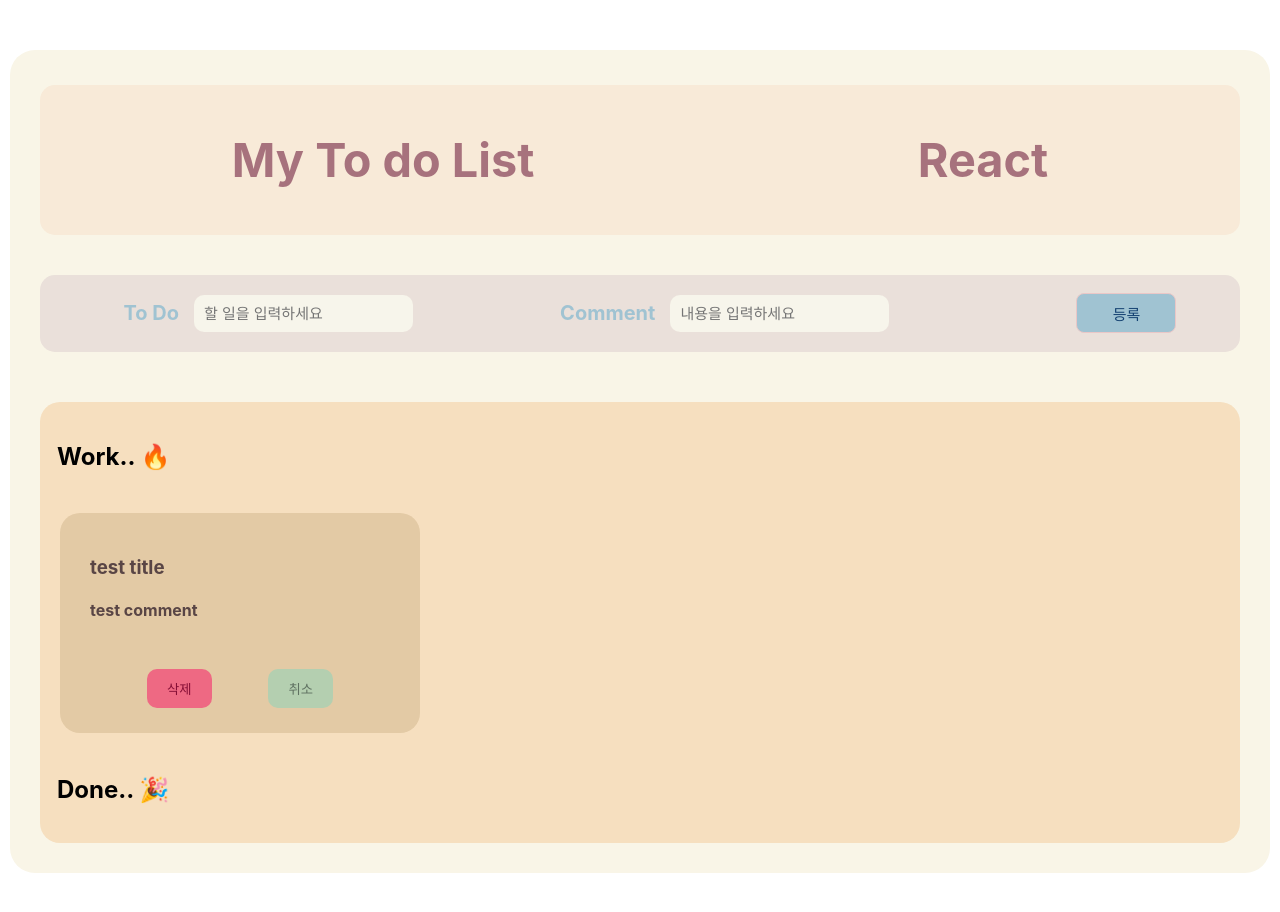
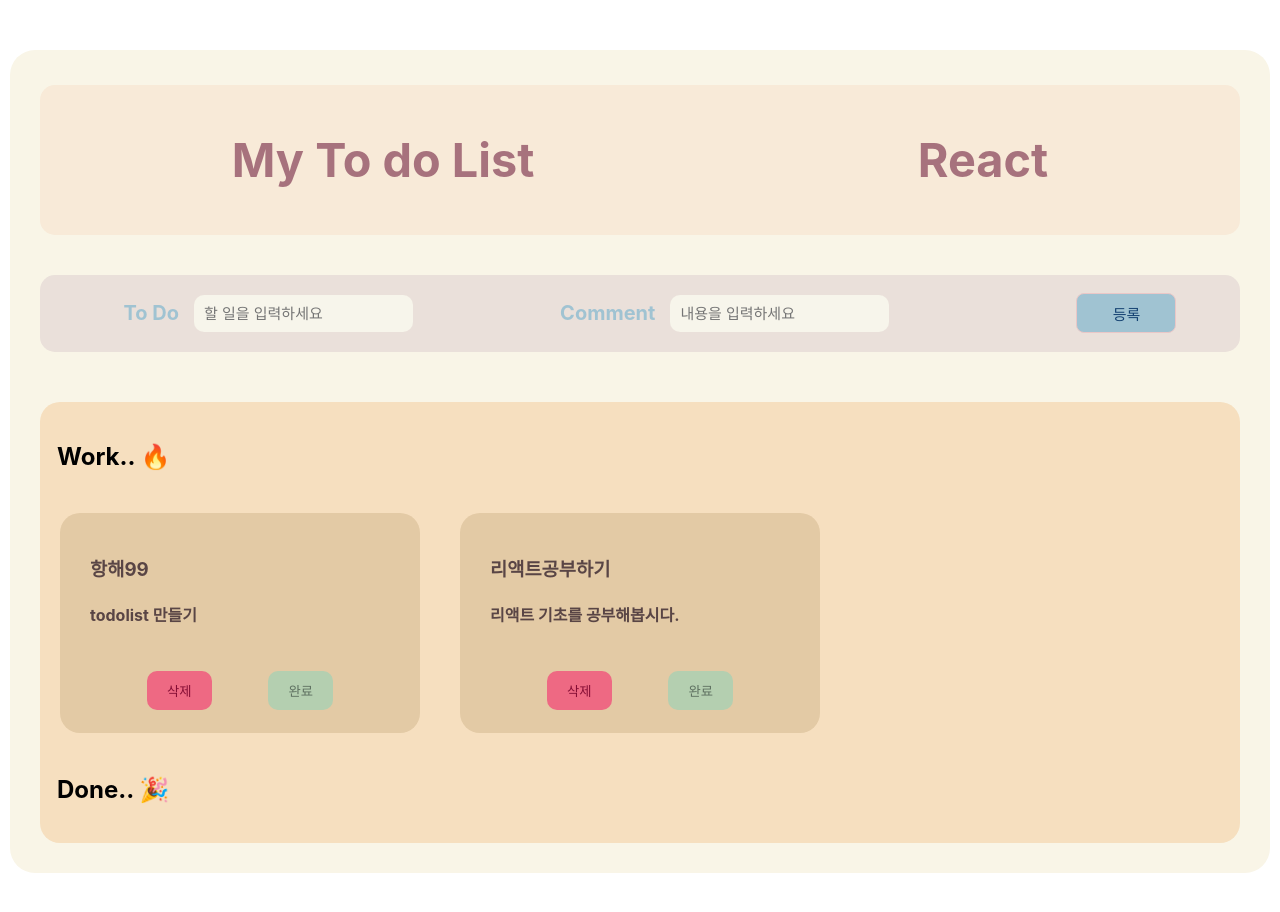
Before and after one commit to hdlee0619/react-todo, a React (Create React App) app: page / in a window 1280 px wide. Shown: the top 912 px of the page. Built offline with nearby package versions, Linux system fonts and the light colour scheme.

Commit message:
feat: Add todo-cards to ToDoCardContainer.jsx

```diff
--- a/src/App.jsx
+++ b/src/App.jsx
@@ -43,6 +43,11 @@
 `;
 
 const App = () => {
+  let [toDo, setToDo] = useState([
+    { id: 0, title: '리액트공부하기', comment: '리액트 기초를 공부해봅시다.', isDone: false },
+    { id: 1, title: '항해99', comment: 'todolist 만들기', isDone: true },
+  ]);
+
   return (
     <AppContainer>
       <Header>
@@ -50,11 +55,19 @@
         <h3>React</h3>
       </Header>
       <main>
-        <CreateToDoContainer></CreateToDoContainer>
+        <CreateToDoContainer toDo={toDo} setToDo={setToDo}></CreateToDoContainer>
         <ListContainer>
           <ToDoTitle>Work.. 🔥</ToDoTitle>
           <ToDoList>
-            <ToDoCardContainer></ToDoCardContainer>
+            {toDo
+              .sort((a, b) => b.id - a.id)
+              .map((item, idx) => {
+                return (
+                  <ToDoCardContainer toDo={item} setToDo={setToDo} key={item.id}>
+                    완료
+                  </ToDoCardContainer>
+                );
+              })}
           </ToDoList>
           <ToDoTitle>Done.. 🎉</ToDoTitle>
           <ToDoList></ToDoList>
--- a/src/components/CreateToDoContainer.jsx
+++ b/src/components/CreateToDoContainer.jsx
@@ -1,4 +1,5 @@
 import styled from 'styled-components';
+import { useState } from 'react';
 
 const FormContainer = styled.form`
   display: flex;
@@ -49,19 +50,43 @@
   font-size: 15px;
 `;
 
-const CreateToDoContainer = () => {
+const CreateToDoContainer = (props) => {
+  let [toDoTitle, setToDoTitle] = useState('');
+  const changeToDoTitleValue = (event) => {
+    setToDoTitle(event.target.value);
+  };
+
+  let [toDoComment, setToDoComment] = useState('');
+  const changeToDoCommentValue = (event) => {
+    setToDoComment(event.target.value);
+  };
+
+  const AddToDo = () => {
+    if (toDoTitle === '') {
+      alert('To Do는 입력해주세요 😉');
+    }
+    let copy = [{ id: props.toDo.length, title: toDoTitle, comment: toDoComment, isDone: false }, ...props.toDo];
+    props.setToDo(copy);
+    setToDoTitle('');
+    setToDoComment('');
+  };
+
+  const postRequest = (event) => {
+    event.preventDefault();
+  };
+
   return (
     <>
-      <FormContainer>
+      <FormContainer action="/" onSubmit={postRequest}>
         <InputContainer>
           <InputHead>To Do</InputHead>
-          <ToDoInput placeholder="할 일을 입력하세요"></ToDoInput>
+          <ToDoInput onChange={changeToDoTitleValue} value={toDoTitle} placeholder="할 일을 입력하세요"></ToDoInput>
         </InputContainer>
         <InputContainer>
           <InputHead>Comment</InputHead>
-          <ToDoInput placeholder="내용을 입력하세요"></ToDoInput>
+          <ToDoInput onChange={changeToDoCommentValue} value={toDoComment} placeholder="내용을 입력하세요"></ToDoInput>
         </InputContainer>
-        <ToDoSubmitBtn>등록</ToDoSubmitBtn>
+        <ToDoSubmitBtn onClick={AddToDo}>등록</ToDoSubmitBtn>
       </FormContainer>
     </>
   );
--- a/src/components/ToDoCardContainer.jsx
+++ b/src/components/ToDoCardContainer.jsx
@@ -41,16 +41,16 @@
   justify-content: space-evenly;
 `;
 
-const ToDoCardContainer = () => {
+const ToDoCardContainer = (props) => {
   return (
     <ToDoCard>
       <div>
-        <CardTitle>test title</CardTitle>
-        <CardComment>test comment</CardComment>
+        <CardTitle>{props.toDo.title}</CardTitle>
+        <CardComment>{props.toDo.comment}</CardComment>
       </div>
       <BtnContainer>
         <DeleteCardBtn>삭제</DeleteCardBtn>
-        <DoneCardBtn>취소</DoneCardBtn>
+        <DoneCardBtn>{props.children}</DoneCardBtn>
       </BtnContainer>
     </ToDoCard>
   );
```
